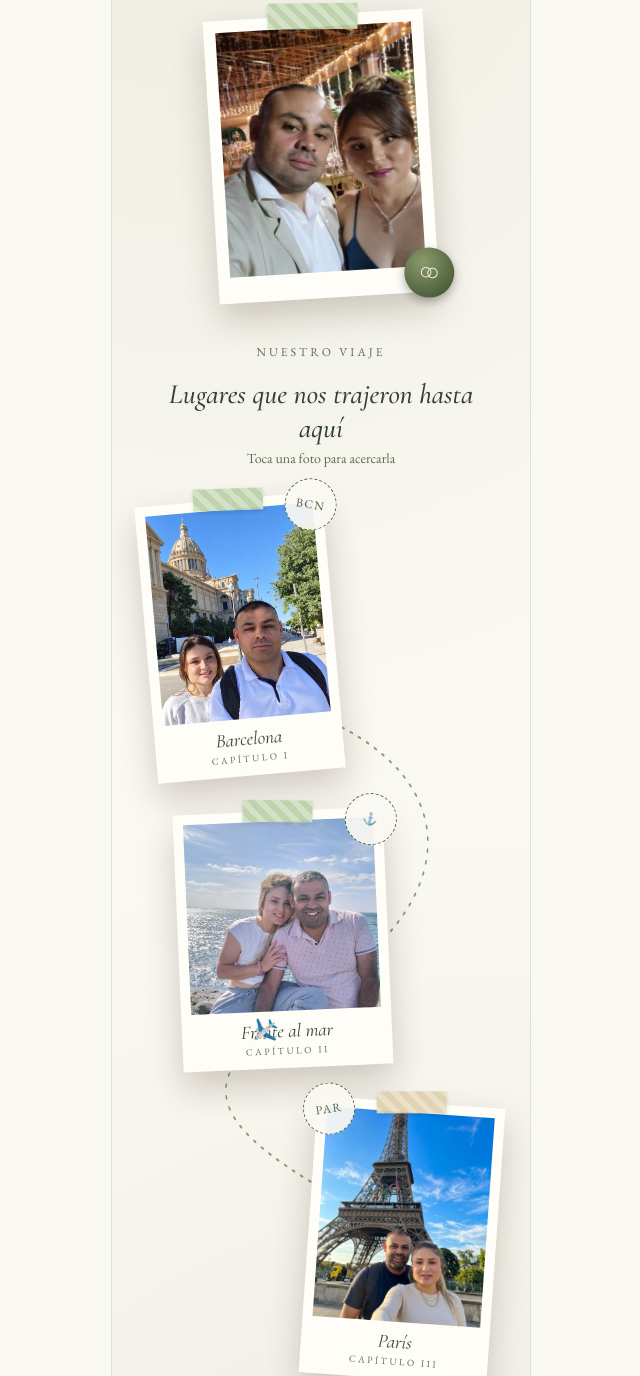
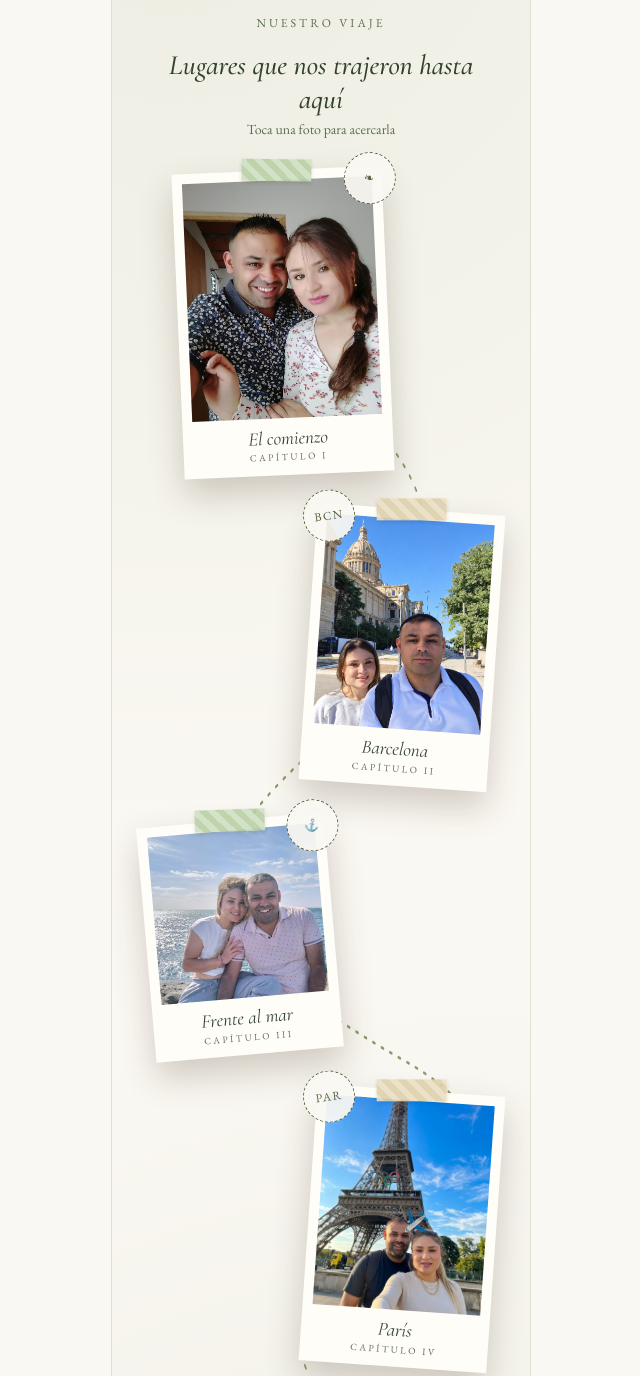
Before and after one commit to cvboda/cvboda.github.io, a plain HTML site: page index.html in a window 1280 px wide. Shown: the part 396-1772 px from the top of the page, without its empty margins (319-959 px from the left). Drawn offline with nearby package versions, Linux system fonts and the light colour scheme.

```diff
--- a/index.html
+++ b/index.html
@@ -214,7 +214,7 @@ body {
 
 /* ---------- Nuestro viaje (3 polaroids) ---------- */
 
-.trip { margin: 46px 0 6px; }
+.trip { margin: 6px 0 6px; }
 
 .trip-title {
     font-family: "Cormorant Garamond", serif;
@@ -262,6 +262,7 @@ body {
 .trip-item.left  { margin-left: 2px;  --rot: -5deg; }
 .trip-item.right { margin-left: auto; margin-right: 2px; --rot: 4deg; }
 .trip-item.mid   { margin-left: 34px; --rot: -2.5deg; width: 210px; }
+.trip-item.hoy   { --rot: 2deg; width: 230px; margin-left: auto; margin-right: auto; }
 
 .trip-item.show { opacity: 1; transform: translateY(0) rotate(var(--rot)) scale(1); }
 .trip-item.show:hover,
@@ -269,7 +270,7 @@ body {
 
 .trip-item .polaroid { transform: none; padding: 10px 10px 12px; }
 .trip-item .polaroid img { aspect-ratio: 4 / 5; object-position: center 35%; }
-.trip-item.mid .polaroid img { aspect-ratio: 1 / 1; object-position: center 40%; }
+.trip-item.sq .polaroid img { aspect-ratio: 1 / 1; object-position: center 40%; }
 
 .trip-item .washi { width: 70px; height: 22px; top: -11px; }
 .trip-item.right .washi { transform: translateX(-50%) rotate(-4deg); background: repeating-linear-gradient(45deg, #e9dfc4, #e9dfc4 6px, #ddd0ac 6px, #ddd0ac 12px); }
@@ -514,43 +515,39 @@ body {
         <div class="subtitle">¡Acompáñennos a festejar nuestra boda!</div>
         <div class="party-hint">TOCA EL EMOJI PARA CELEBRAR</div>
 
-        <div class="polaroid-wrap">
-            <div class="polaroid">
-                <div class="washi"></div>
-                <img src="foto.jpg" alt="Camilo y Verónica">
-                <div class="seal">
-                    <svg viewBox="0 0 30 30" xmlns="http://www.w3.org/2000/svg">
-                        <circle cx="11" cy="15" r="6" fill="none" stroke="#f3ead9" stroke-width="1.3"/>
-                        <circle cx="19" cy="15" r="6" fill="none" stroke="#f3ead9" stroke-width="1.3"/>
-                    </svg>
-                </div>
-            </div>
-        </div>
-
         <div class="trip">
             <div class="eyebrow">NUESTRO VIAJE</div>
             <div class="trip-title">Lugares que nos trajeron hasta aquí</div>
             <div class="trip-sub">Toca una foto para acercarla</div>
 
             <div class="trip-board" id="trip-board">
-                <svg class="trip-route" viewBox="0 0 356 700" preserveAspectRatio="none" aria-hidden="true">
-                    <path d="M95 150 C 330 190, 330 300, 190 370 S 20 470, 262 560"/>
+                <svg class="trip-route" viewBox="0 0 356 900" preserveAspectRatio="none" aria-hidden="true">
+                    <path d="M95 110 C 330 150, 330 260, 190 330 S 20 440, 262 520 S 40 640, 190 720 S 330 800, 190 860"/>
                 </svg>
 
-                <div class="trip-item left" tabindex="0">
+                <div class="trip-item mid" tabindex="0">
+                    <div class="polaroid">
+                        <div class="washi"></div>
+                        <img src="foto11.jpeg" alt="Camilo y Verónica, el comienzo" loading="lazy">
+                        <div class="trip-cap">El comienzo<small>CAPÍTULO I</small></div>
+                    </div>
+                    <div class="trip-stamp">&#10087;</div>
+                </div>
+
+                <div class="trip-item right" tabindex="0">
                     <div class="polaroid">
                         <div class="washi"></div>
                         <img src="foto2.jpeg" alt="Camilo y Verónica frente al Palau Nacional en Barcelona" loading="lazy">
-                        <div class="trip-cap">Barcelona<small>CAPÍTULO I</small></div>
+                        <div class="trip-cap">Barcelona<small>CAPÍTULO II</small></div>
                     </div>
                     <div class="trip-stamp">BCN</div>
                 </div>
 
-                <div class="trip-item mid" tabindex="0">
+                <div class="trip-item left sq" tabindex="0">
                     <div class="polaroid">
                         <div class="washi"></div>
                         <img src="foto3.jpeg" alt="Camilo y Verónica junto al mar" loading="lazy">
-                        <div class="trip-cap">Frente al mar<small>CAPÍTULO II</small></div>
+                        <div class="trip-cap">Frente al mar<small>CAPÍTULO III</small></div>
                     </div>
                     <div class="trip-stamp">&#9875;</div>
                 </div>
@@ -559,15 +556,29 @@ body {
                     <div class="polaroid">
                         <div class="washi"></div>
                         <img src="foto4.jpeg" alt="Camilo y Verónica frente a la Torre Eiffel en París" loading="lazy">
-                        <div class="trip-cap">París<small>CAPÍTULO III</small></div>
+                        <div class="trip-cap">París<small>CAPÍTULO IV</small></div>
                     </div>
                     <div class="trip-stamp">PAR</div>
+                </div>
+
+                <div class="trip-item mid sq hoy" tabindex="0">
+                    <div class="polaroid">
+                        <div class="washi"></div>
+                        <img src="foto.jpg" alt="Camilo y Verónica" loading="lazy">
+                        <div class="trip-cap">Hoy<small>CAPÍTULO V</small></div>
+                    </div>
+                    <div class="seal">
+                        <svg viewBox="0 0 30 30" xmlns="http://www.w3.org/2000/svg">
+                            <circle cx="11" cy="15" r="6" fill="none" stroke="#f3ead9" stroke-width="1.3"/>
+                            <circle cx="19" cy="15" r="6" fill="none" stroke="#f3ead9" stroke-width="1.3"/>
+                        </svg>
+                    </div>
                 </div>
 
                 <div class="trip-plane" id="trip-plane">&#9992;&#65039;</div>
             </div>
 
-            <div class="trip-end">…y el mejor destino apenas comienza ❧</div>
+        <div class="trip-end">…y el mejor destino apenas comienza ❧</div>
         </div>
 
         <div class="message">
@@ -763,7 +774,7 @@ document.getElementById('invitation-button').addEventListener('click', function
         const pt = path.getPointAtLength(len * p);
         const pt2 = path.getPointAtLength(Math.min(len, len * p + 2));
         const box = path.ownerSVGElement.getBoundingClientRect();
-        const sx = box.width / 356, sy = box.height / 700;
+        const sx = box.width / 356, sy = box.height / 900;
         plane.style.left = (pt.x * sx) + 'px';
         plane.style.top = (pt.y * sy) + 'px';
         const ang = Math.atan2((pt2.y - pt.y) * sy, (pt2.x - pt.x) * sx) * 180 / Math.PI;
```
